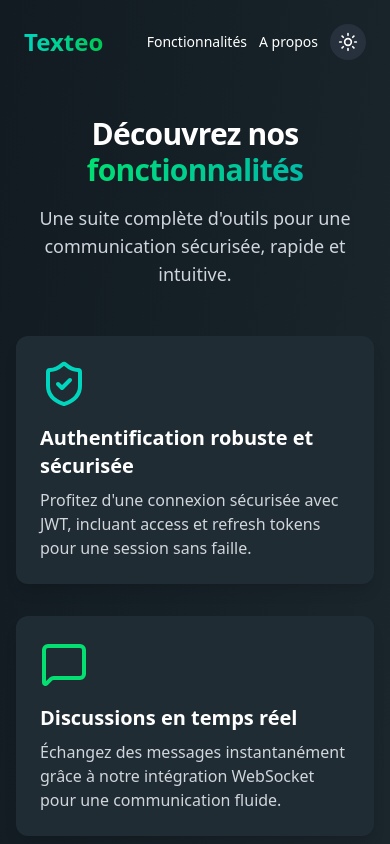
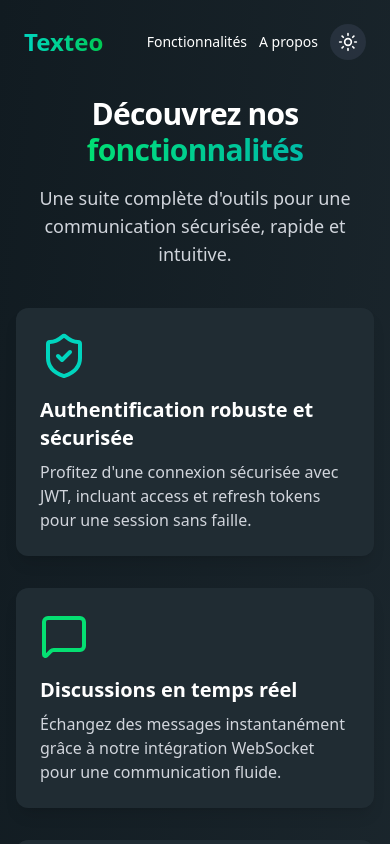
Before and after one commit to PyCoder601/texteo, a Next.js app in the folder frontend/: page /fonctionalite in a window 390 px wide. Shown: the top 844 px of the page. Built offline with nearby package versions, Linux system fonts and the light colour scheme; no server answers.

Commit message:
💄 Adjust padding and margins for `fonctionalite` and `a-propos` pages to improve layout consistency and responsiveness

```diff
--- a/frontend/src/app/a-propos/page.tsx
+++ b/frontend/src/app/a-propos/page.tsx
@@ -37,11 +37,13 @@
 
     return (
         <main
-            className={`flex flex-col min-h-screen ${darkMode ? "bg-gradient-to-br from-[#111b21] to-[#202c33] text-white" : "bg-gradient-to-br from-gray-100 to-gray-200 text-gray-800"} transition-colors duration-300`}
+            className={`flex flex-col min-h-screen ${darkMode ? "bg-gradient-to-br from-[#111b21] " +
+                "to-[#202c33] text-white" : "bg-gradient-to-br from-gray-100 to-gray-200 text-gray-800"}
+                transition-colors duration-300`}
         >
             <Header/>
 
-            <section className="px-4 py-8 sm:px-6 sm:py-16 lg:px-8 lg:py-24 max-w-7xl mx-auto">
+            <section className="px-4 py-3 sm:px-6 sm:py-6 lg:px-8 lg:py-12 max-w-7xl mx-auto">
                 <motion.div
                     initial={{opacity: 0, y: -20}}
                     animate={{opacity: 1, y: 0}}
--- a/frontend/src/app/fonctionalite/page.tsx
+++ b/frontend/src/app/fonctionalite/page.tsx
@@ -94,12 +94,12 @@
                 "text-gray-800"} transition-colors duration-300`}
         >
             <Header/>
-            <section className="px-4 py-8 sm:px-6 sm:py-16 lg:px-8 lg:py-24 max-w-7xl mx-auto">
+            <section className="px-4 py-3 sm:px-6 sm:py-6 lg:px-8 lg:py-12 max-w-7xl mx-auto">
                 <motion.div
                     initial={{opacity: 0, y: -20}}
                     animate={{opacity: 1, y: 0}}
                     transition={{duration: 0.6, ease: "easeOut"}}
-                    className="text-center mb-12 sm:mb-16"
+                    className="text-center mb-10 sm:mb-12"
                 >
                     <h1 className="text-3xl sm:text-4xl md:text-5xl lg:text-6xl font-extrabold tracking-tight">
                         Découvrez nos <span
```
